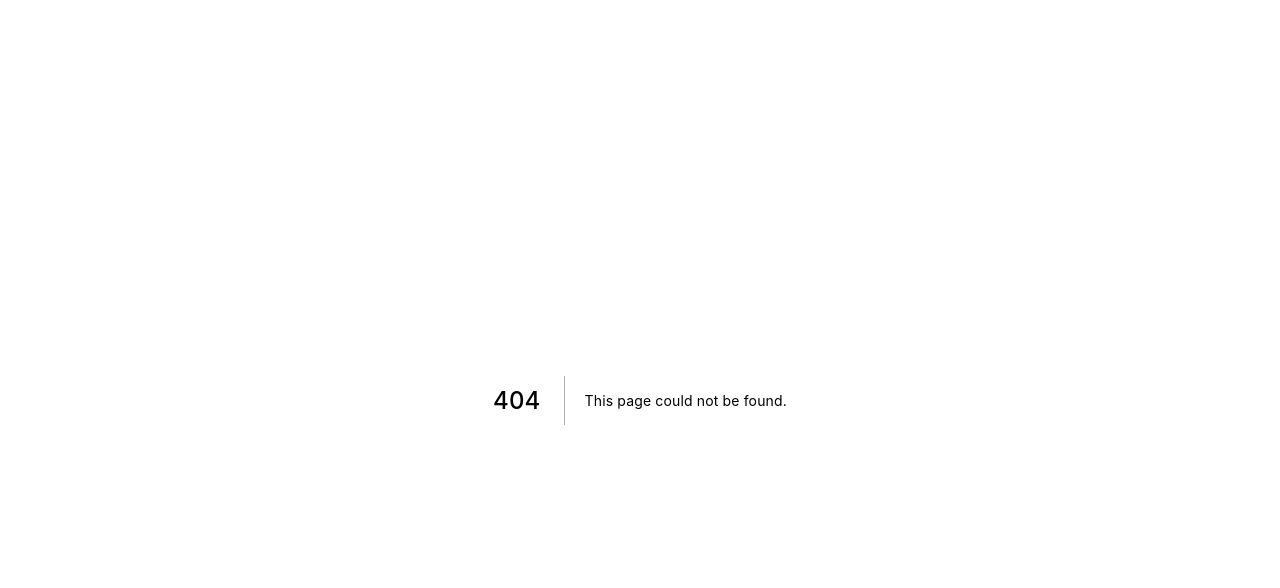
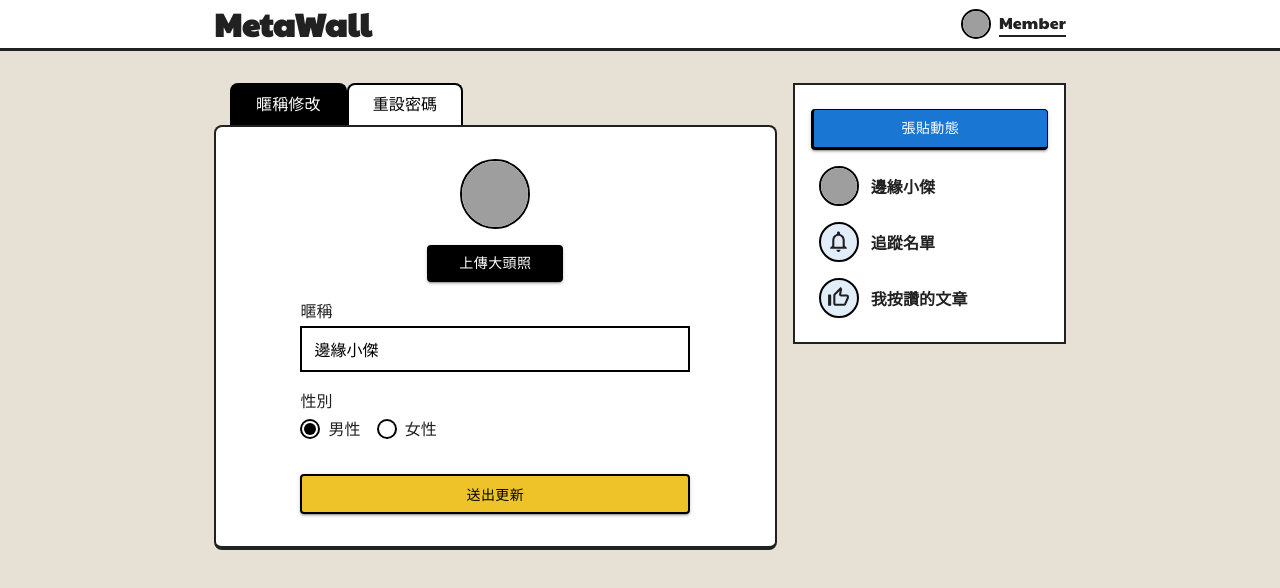
Before and after one commit to bell881122/Nodejs-Meatawall-F2E, a Next.js app: page /member in a window 1280 px wide. Before the commit this address had no page. Shown: the top 588 px of the page. Built offline with nearby package versions, Linux system fonts and the light colour scheme; grey boxes are pictures that could not be loaded.

Commit message:
add page/member

```diff
--- a/components/Header.js
+++ b/components/Header.js
@@ -11,12 +11,14 @@ export default function Header() {
         <Link href="/">
           <h1 className="primary-font">MetaWall</h1>
         </Link>
+        <Link href="/member">
           <div className="profile">
             <Avatar size={30} />
             <Box sx={{ ml: 1, borderBottom: 2 }}>
               <p className="primary-font">Member</p>
             </Box>
           </div>
+        </Link>
       </GlobalContainer>
     </Box >
   )
--- /dev/null
+++ b/components/RadioButton.js
@@ -0,0 +1,44 @@
+import Box from '@mui/material/Box';
+
+export default function RadioButton({ label, checked, onClick }) {
+  return (
+    <Box onClick={onClick} sx={{
+      mr: 2,
+      display: 'flex',
+      justifyContent: 'center',
+      alignItems: 'center',
+    }}>
+      <Box sx={{
+        width: 20,
+        height: 20,
+        bgcolor: '#000',
+        display: 'flex',
+        justifyContent: 'center',
+        alignItems: 'center',
+        borderRadius: '50%',
+      }} >
+        <Box sx={{
+          width: 16,
+          height: 16,
+          bgcolor: '#fff',
+          display: 'flex',
+          justifyContent: 'center',
+          alignItems: 'center',
+          borderRadius: '50%',
+        }} >
+          {checked &&
+            <Box sx={{
+              width: 12,
+              height: 12,
+              bgcolor: '#000',
+              borderRadius: '50%',
+            }} />
+          }
+        </Box>
+      </Box>
+      <Box sx={{ ml: 1 }}>
+        <span>{label}</span>
+      </Box>
+    </Box>
+  )
+}
--- /dev/null
+++ b/pages/member.js
@@ -0,0 +1,86 @@
+import { useState } from 'react';
+import Box from '@mui/material/Box';
+import Button from '@mui/material/Button';
+import BasicLayout from './_basicLayout';
+import Avatar from '../components/Avatar';
+import RadioButton from '../components/RadioButton';
+
+export default function Member() {
+  const [gender, setGender] = useState("male");
+  const [tab, setTab] = useState("暱稱修改");
+
+  return (
+    <BasicLayout>
+      <Box sx={{ ml: 2, display: 'flex' }}>
+        {["暱稱修改", "重設密碼"].map((item, i) => (
+          <Box key={i} onClick={() => setTab(item)} sx={{
+            px: 3,
+            py: 1,
+            borderLeft: 2,
+            borderTop: 2,
+            borderRight: 2,
+            borderRadius: '8px 8px 0 0',
+            color: tab == item ? "#fff" : "#000",
+            bgcolor: tab == item ? "#000" : "#fff",
+            borderColor: "#000",
+          }}>{item}</Box>
+        ))}
+      </Box>
+      <Box sx={{ py: 4, px: '15%', mb: 2, borderRadius: 2, border: 2, borderBottom: 4, bgcolor: '#fff' }}>
+        {tab == "暱稱修改" ?
+          <>
+            <Avatar size={70} />
+            <Box sx={{ my: 2, display: 'flex' }} >
+              <Button
+                sx={{ px: 4, mt: 1, bgcolor: '#000', margin: '0 auto' }}
+                variant="contained"
+              >上傳大頭照</Button>
+            </Box>
+            <Box sx={{ mb: 2 }} >
+              <p style={{ marginBottom: '4px' }}>暱稱</p>
+              <input placeholder='請輸入暱稱' defaultValue={"邊緣小傑"} />
+            </Box>
+            <Box sx={{ mb: 4 }} >
+              <p style={{ marginBottom: '4px' }}>性別</p>
+              <Box sx={{ display: 'flex' }} >
+                {[
+                  { label: "男性", gender: "male" },
+                  { label: "女性", gender: "female" },
+                ].map((item, i) => (
+                  <RadioButton
+                    key={i}
+                    label={item.label}
+                    checked={gender == item.gender}
+                    onClick={() => setGender(item.gender)}
+                  />
+                ))}
+              </Box>
+            </Box>
+            <Box sx={{ mt: 2, display: 'flex', justifyContent: 'center' }}>
+              <Button variant="contained" sx={{ width: 1, bgcolor: '#EEC32A', color: '#000', border: 2 }}>
+                <span className='primary-font'>送出更新</span>
+              </Button>
+            </Box>
+          </> : <>
+            <Box sx={{ mb: 2 }} >
+              <p style={{ marginBottom: '4px' }}>輸入新密碼</p>
+              <input placeholder='請輸入新密碼' />
+            </Box>
+            <Box sx={{ mb: 4 }} >
+              <p style={{ marginBottom: '4px' }}>再次輸入</p>
+              <input placeholder='再次輸入新密碼' />
+            </Box>
+            <Box sx={{
+              display: 'flex',
+              justifyContent: 'center',
+            }}>
+              <Button variant="contained" sx={{ width: 1, bgcolor: '#EEC32A', color: '#000', border: 2 }}>
+                <span className='primary-font'>重設密碼</span>
+              </Button>
+            </Box>
+          </>
+        }
+      </Box >
+    </BasicLayout >
+  )
+}
--- a/styles/_basicLayout.module.scss
+++ b/styles/_basicLayout.module.scss
@@ -3,6 +3,17 @@
   min-height: 100vh;
 
   :global {
+    input {
+      width: 100%;
+      padding: 12px;
+      border: 2px solid #000;
+      font-size: 16px;
+
+      &:focus {
+        outline: none;
+      }
+    }
+
     .MuiGrid-root {
       flex-direction: row-reverse;
     }
```
Lines whose indentation alone changed are shown as unchanged.
